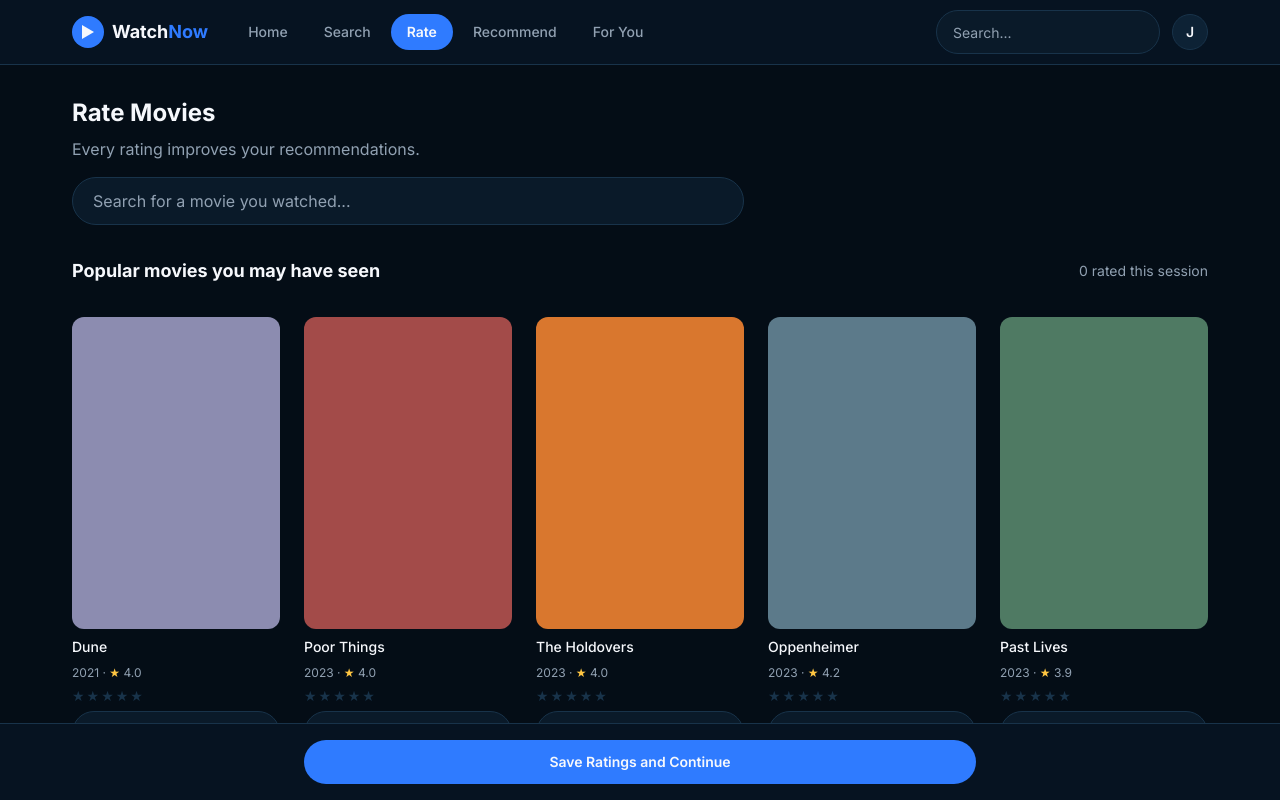
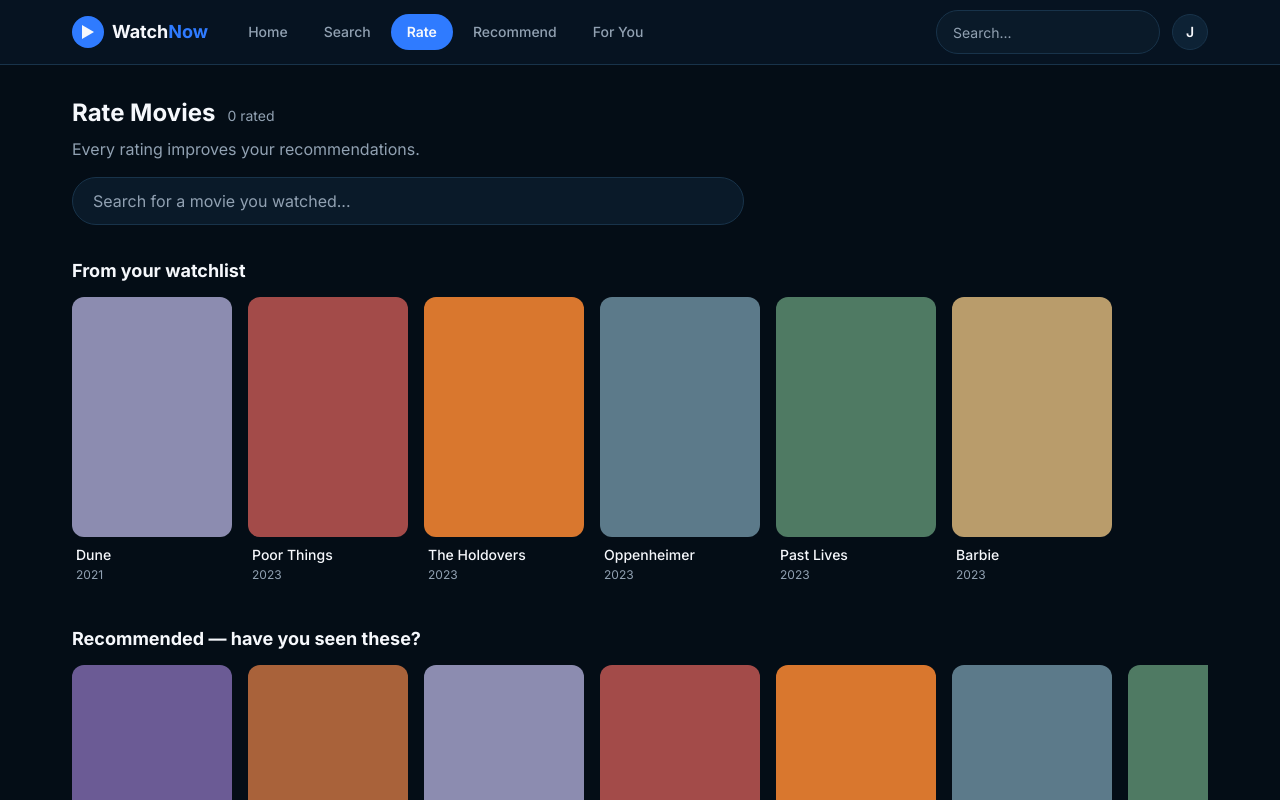
Before and after one commit to gabepmalik27-ai/watchNow, a Next.js app: page /rate in a window 1280 px wide. Shown: the top 800 px of the page. Built offline with nearby package versions, Linux system fonts and the light colour scheme.

Commit message:
Step 3: rebuild the Rate page around poster rows and the detail dialog
Co-Authored-By: Claude Sonnet 5.5 <noreply@anthropic.com>

```diff
--- a/app/rate/page.tsx
+++ b/app/rate/page.tsx
@@ -1,35 +1,69 @@
 "use client";
 
-import { useState } from "react";
-import { PosterBlock } from "@/components/movie/PosterBlock";
+import { useRef, useState } from "react";
+import { MovieDetailDialog } from "@/components/movie/MovieDetailDialog";
+import { MovieRow } from "@/components/movie/MovieRow";
+import { PosterButton } from "@/components/movie/PosterButton";
 import { PageContainer } from "@/components/layout/PageContainer";
 import { EmptyState } from "@/components/ui/EmptyState";
-import { FilterChip } from "@/components/ui/FilterChip";
-import { StarRating } from "@/components/ui/StarRating";
+import { getRateCandidates } from "@/lib/rate-candidates";
 import { placeholderMovies } from "@/lib/placeholder-data";
 import { useUserState } from "@/lib/user-state";
+import type { Movie } from "@/types/movie";
 
 export default function RatePage() {
-  const { getUserMovie, setRating, toggleWatched, ratedCount } = useUserState();
+  const { userMovies, getUserMovie, ratedCount } = useUserState();
   const [query, setQuery] = useState("");
-  const [showSaved, setShowSaved] = useState(false);
+  const [selected, setSelected] = useState<Movie | null>(null);
+  const openerRef = useRef<HTMLButtonElement | null>(null);
 
-  const filtered = query
-    ? placeholderMovies.filter((m) =>
-        m.title.toLowerCase().includes(query.toLowerCase()),
-      )
-    : placeholderMovies;
+  function openMovie(movie: Movie, trigger: HTMLButtonElement) {
+    openerRef.current = trigger;
+    setSelected(movie);
+  }
 
-  function handleSave() {
-    setShowSaved(true);
-    setTimeout(() => setShowSaved(false), 2000);
+  function closeMovie() {
+    setSelected(null);
+    // Native <dialog> restores focus itself; this is a fallback for when the
+    // opener was re-mounted (e.g. it moved between rows after being rated).
+    const opener = openerRef.current;
+    if (opener && !opener.isConnected) return;
+    opener?.focus();
   }
+
+  const byId = new Map(placeholderMovies.map((m) => [m.id, m]));
+  const toMovies = (ids: number[]) =>
+    ids.map((id) => byId.get(id)).filter((m): m is Movie => Boolean(m));
+
+  const watchlist = toMovies(
+    userMovies.filter((um) => um.on_watchlist && !um.watched).map((um) => um.movie_id),
+  );
+  const candidates = getRateCandidates(placeholderMovies, userMovies);
+  // Array order is oldest -> newest touched, so reverse for most recent first.
+  const recentlyRated = toMovies(
+    userMovies
+      .filter((um) => um.rating !== null)
+      .map((um) => um.movie_id)
+      .reverse(),
+  );
+
+  const trimmed = query.trim().toLowerCase();
+  const matches = trimmed
+    ? placeholderMovies.filter((m) => m.title.toLowerCase().includes(trimmed))
+    : [];
+
+  const renderPoster = (movie: Movie) => (
+    <PosterButton movie={movie} userMovie={getUserMovie(movie.id)} onOpen={openMovie} />
+  );
 
   return (
     <main className="pb-24 pt-8">
       <PageContainer className="flex flex-col gap-8">
         <div className="flex flex-col gap-2">
+          <div className="flex items-baseline gap-3">
             <h1 className="text-2xl font-bold text-text">Rate Movies</h1>
+            <p className="text-sm text-muted">{ratedCount} rated</p>
+          </div>
           <p className="text-muted">
             Every rating improves your recommendations.
           </p>
@@ -43,69 +77,45 @@ export default function RatePage() {
           />
         </div>
 
-        <div className="flex items-center justify-between">
-          <h2 className="text-lg font-bold text-text">
-            Popular movies you may have seen
-          </h2>
-          <p className="text-sm text-muted">
-            {ratedCount} rated this session
-          </p>
-        </div>
-
-        {filtered.length === 0 ? (
+        {trimmed ? (
+          matches.length === 0 ? (
             <EmptyState
               title="No movies match your search"
               description="Try a different title, or clear the search to see all popular movies."
             />
           ) : (
-          <div className="grid grid-cols-2 gap-6 tablet:grid-cols-3 desktop:grid-cols-5">
-            {filtered.map((movie) => {
-              const userMovie = getUserMovie(movie.id);
-              return (
-                <div key={movie.id} className="flex flex-col gap-2">
-                  <PosterBlock movieId={movie.id} />
-                  <p className="truncate text-sm font-medium text-text">
-                    {movie.title}
-                  </p>
-                  <p className="text-xs text-muted">
-                    {movie.release_year} ·{" "}
-                    <span className="text-rating">★</span>{" "}
-                    {(movie.vote_average / 2).toFixed(1)}
-                  </p>
-                  <StarRating
-                    value={userMovie?.rating ?? null}
-                    onChange={(value) => setRating(movie.id, value)}
-                    label={`Rate ${movie.title}`}
-                    size="sm"
+            <div className="grid grid-cols-2 gap-6 tablet:grid-cols-4 desktop:grid-cols-6">
+              {matches.map((movie) => (
+                <div key={movie.id}>{renderPoster(movie)}</div>
+              ))}
+            </div>
+          )
+        ) : (
+          <div className="flex flex-col gap-8">
+            {watchlist.length > 0 ? (
+              <MovieRow
+                title="From your watchlist"
+                movies={watchlist}
+                renderItem={renderPoster}
               />
-                  <FilterChip
-                    label={userMovie?.watched ? "Watched" : "Mark watched"}
-                    selected={userMovie?.watched ?? false}
-                    onClick={() => toggleWatched(movie.id)}
+            ) : null}
+            <MovieRow
+              title="Recommended — have you seen these?"
+              movies={candidates}
+              renderItem={renderPoster}
             />
-                </div>
-              );
-            })}
+            {recentlyRated.length > 0 ? (
+              <MovieRow
+                title="Recently rated"
+                movies={recentlyRated}
+                renderItem={renderPoster}
+              />
+            ) : null}
           </div>
         )}
       </PageContainer>
 
-      <div className="fixed inset-x-0 bottom-16 z-30 border-t border-border bg-navigation px-4 py-4 tablet:bottom-0">
-        <PageContainer className="flex flex-col items-center gap-2">
-          <button
-            type="button"
-            onClick={handleSave}
-            className="min-h-11 w-full max-w-2xl rounded-full bg-electric text-sm font-semibold text-text transition-colors hover:bg-soft-blue focus-visible:outline-none focus-visible:ring-2 focus-visible:ring-electric focus-visible:ring-offset-2 focus-visible:ring-offset-navigation"
-          >
-            Save Ratings and Continue
-          </button>
-          {showSaved ? (
-            <p role="status" className="text-sm text-soft-blue">
-              ✓ Ratings saved
-            </p>
-          ) : null}
-        </PageContainer>
-      </div>
+      <MovieDetailDialog movie={selected} onClose={closeMovie} />
     </main>
   );
 }
--- a/components/movie/MovieRow.tsx
+++ b/components/movie/MovieRow.tsx
@@ -1,6 +1,6 @@
 "use client";
 
-import { useRef } from "react";
+import { useRef, type ReactNode } from "react";
 import { MovieCard } from "@/components/movie/MovieCard";
 import type { Movie } from "@/types/movie";
 
@@ -8,11 +8,13 @@ type MovieRowProps = {
   title: string;
   movies: Movie[];
   onSeeAll?: () => void;
+  /** Override how each movie renders. Defaults to MovieCard. */
+  renderItem?: (movie: Movie) => ReactNode;
 };
 
 const SCROLL_STEP = 320;
 
-export function MovieRow({ title, movies, onSeeAll }: MovieRowProps) {
+export function MovieRow({ title, movies, onSeeAll, renderItem }: MovieRowProps) {
   const scrollerRef = useRef<HTMLDivElement>(null);
 
   function handleKeyDown(event: React.KeyboardEvent<HTMLDivElement>) {
@@ -50,7 +52,7 @@ export function MovieRow({ title, movies, onSeeAll }: MovieRowProps) {
       >
         {movies.map((movie) => (
           <div key={movie.id} className="w-36 shrink-0 snap-start sm:w-40">
-            <MovieCard movie={movie} />
+            {renderItem ? renderItem(movie) : <MovieCard movie={movie} />}
           </div>
         ))}
       </div>
--- /dev/null
+++ b/components/movie/PosterButton.tsx
@@ -0,0 +1,48 @@
+import { PosterBlock } from "@/components/movie/PosterBlock";
+import { cx } from "@/lib/cx";
+import type { Movie, UserMovie } from "@/types/movie";
+
+type PosterButtonProps = {
+  movie: Movie;
+  userMovie?: UserMovie;
+  onOpen: (movie: Movie, trigger: HTMLButtonElement) => void;
+  className?: string;
+};
+
+export function PosterButton({ movie, userMovie, onOpen, className }: PosterButtonProps) {
+  const rating = userMovie?.rating ?? null;
+  const watched = userMovie?.watched ?? false;
+
+  return (
+    <button
+      type="button"
+      onClick={(event) => onOpen(movie, event.currentTarget)}
+      className={cx(
+        "group w-full rounded-xl text-left transition-colors hover:bg-raised",
+        "focus-visible:outline-none focus-visible:ring-2 focus-visible:ring-electric focus-visible:ring-offset-2 focus-visible:ring-offset-midnight",
+        className,
+      )}
+    >
+      <div className="relative">
+        <PosterBlock movieId={movie.id} />
+        {rating !== null ? (
+          <span className="absolute right-2 top-2 rounded-full bg-midnight/80 px-2 py-0.5 text-xs font-semibold text-text">
+            <span className="text-rating" aria-hidden="true">
+              ★
+            </span>{" "}
+            {rating.toFixed(1)}
+            <span className="sr-only"> — you rated this {rating.toFixed(1)} out of 5</span>
+          </span>
+        ) : watched ? (
+          <span className="absolute right-2 top-2 rounded-full bg-midnight/80 px-2 py-0.5 text-xs font-semibold text-text">
+            Watched
+          </span>
+        ) : null}
+      </div>
+      <div className="px-1 pt-2">
+        <p className="truncate text-sm font-medium text-text">{movie.title}</p>
+        <p className="mt-0.5 text-xs text-muted">{movie.release_year}</p>
+      </div>
+    </button>
+  );
+}
--- /dev/null
+++ b/lib/rate-candidates.ts
@@ -0,0 +1,18 @@
+import type { Movie, UserMovie } from "@/types/movie";
+
+/**
+ * Movies worth asking "have you seen this?" about: not watched, not dismissed,
+ * not already on the watchlist.
+ *
+ * Stand-in until the recommender (roadmap step 6) replaces this.
+ *
+ * The catalog is passed in (rather than imported here) because only
+ * components may read lib/placeholder-data.ts.
+ */
+export function getRateCandidates(movies: Movie[], userMovies: UserMovie[]): Movie[] {
+  const byId = new Map(userMovies.map((um) => [um.movie_id, um]));
+  return movies.filter((movie) => {
+    const um = byId.get(movie.id);
+    return !um || (!um.watched && !um.not_interested && !um.on_watchlist);
+  });
+}
```
Lines whose indentation alone changed are shown as unchanged.
